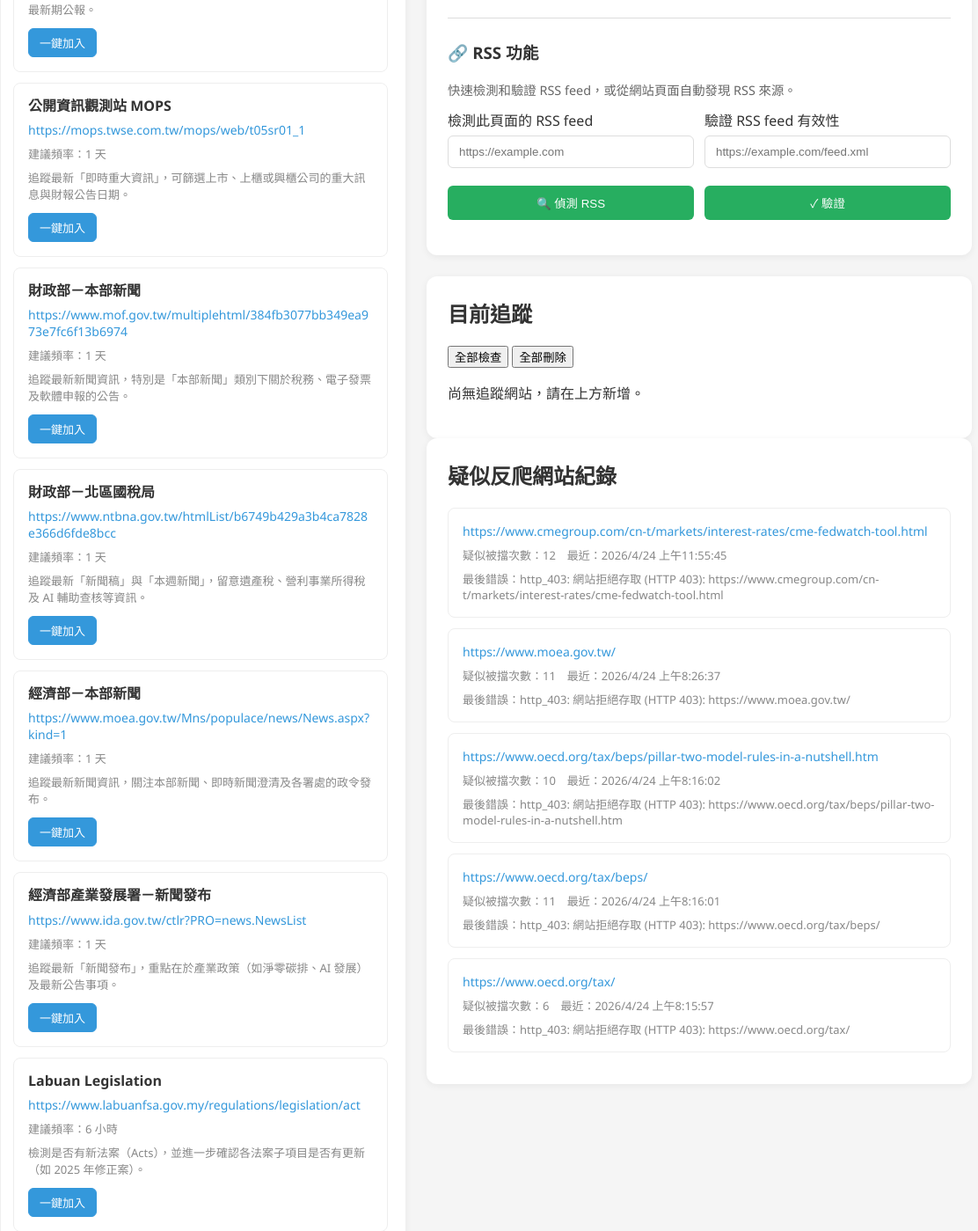
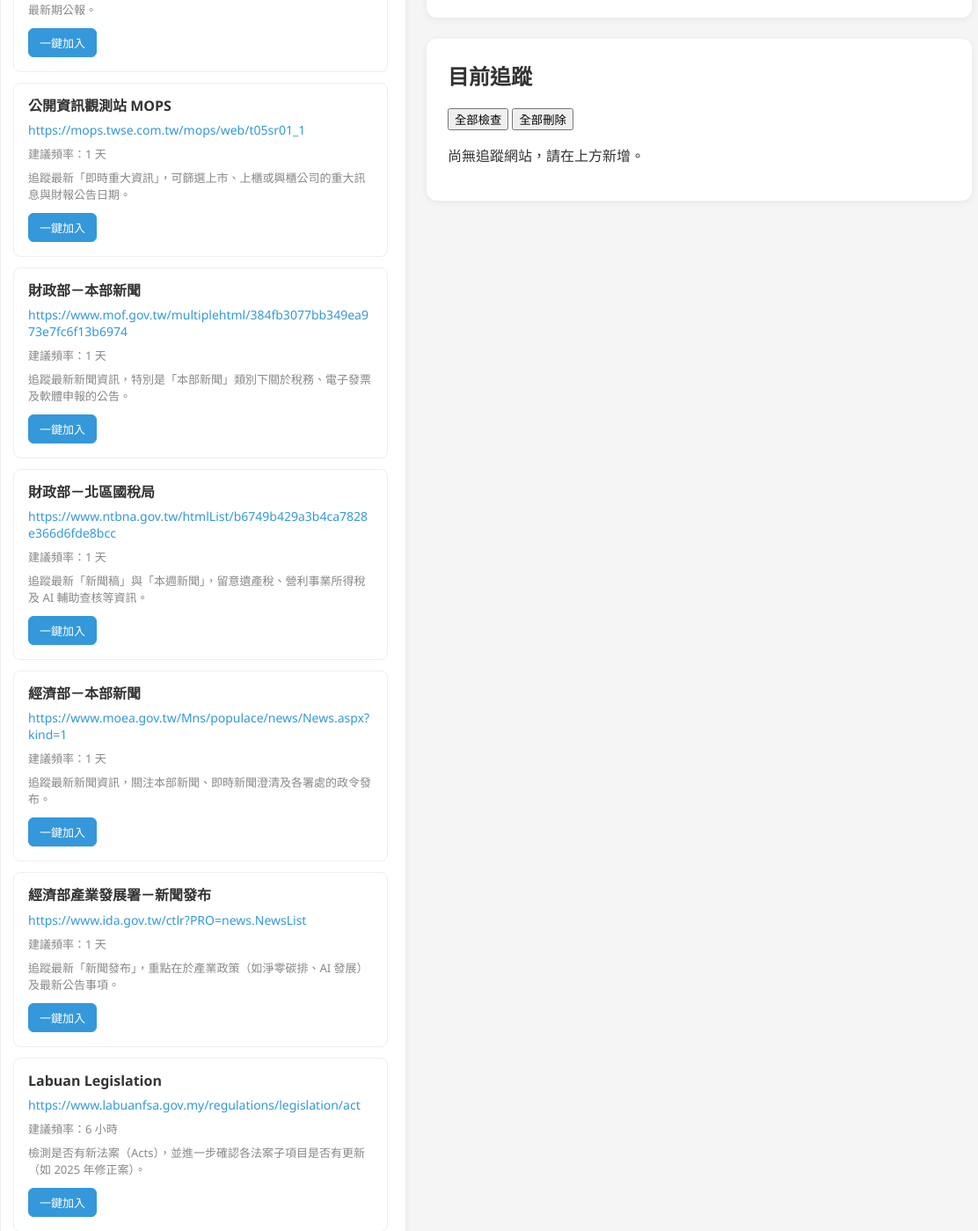
Before and after one commit to En0526/PwC_project, a Flask app: page /dashboard in a window 1680 px wide. Shown: the part 664-2063 px from the top of the page at 88% size, without its empty margins (31-1143 px from the left). Run offline with Flask 3, Linux system fonts and the light colour scheme; the visitor is signed in with stand-in values (Sample User, id 1); data that the repository does not hold is empty.

Commit message:
Remove RSS controls and blocked-sites panel from dashboard UI

```diff
--- a/frontend/static/dashboard.js
+++ b/frontend/static/dashboard.js
@@ -20,7 +20,6 @@
         const listEl = qs('sub-list');
         const form = qs('form-add-sub');
         const presetEl = qs('preset-list');
-        const blockedEl = qs('blocked-list');
         const intervalSelect = qs('sub-interval');
         const intervalCustomInput = qs('sub-interval-custom');
         const notifEl = qs('notif-list');
@@ -193,32 +192,6 @@
             })
             .catch(function () {
                 presetEl.innerHTML = '<p class="meta">無法載入推薦清單。</p>';
-            });
-    }
-
-    function loadBlockedSites() {
-        if (!blockedEl) return;
-        fetch('/api/blocked-sites', { credentials: 'same-origin' })
-            .then(function (r) { return r.json(); })
-            .then(function (data) {
-                var sites = (data && data.sites) ? data.sites : [];
-                if (!sites.length) {
-                    blockedEl.innerHTML = '<span class="meta">尚無紀錄。</span>';
-                    return;
-                }
-                blockedEl.innerHTML = sites.map(function (s) {
-                    var at = s.last_seen_at ? new Date(s.last_seen_at).toLocaleString('zh-TW') : '-';
-                    return (
-                        '<div class="sub-card preset-card">' +
-                        '<div class="url">' + escapeHtml(s.url) + '</div>' +
-                        '<div class="meta">疑似被擋次數：' + (s.count || 0) + '　最近：' + at + '</div>' +
-                        '<div class="meta">最後錯誤：' + escapeHtml(s.last_error || '-') + '</div>' +
-                        '</div>'
-                    );
-                }).join('');
-            })
-            .catch(function () {
-                blockedEl.innerHTML = '<span class="meta">無法載入反爬紀錄。</span>';
             });
     }
 
@@ -529,7 +502,6 @@
                     }
                 }
                 loadSubscriptions();
-                loadBlockedSites();
             })
             .catch(function (err) {
                 clearTimeout(timeoutId);
@@ -652,7 +624,6 @@
                     alert(lines.join('\n'));
                     loadSubscriptions();
                     loadNotifications();
-                    loadBlockedSites();
                 } else {
                     alert('全部檢查發生錯誤。');
                 }
@@ -720,7 +691,6 @@
 
     loadSubscriptions();
     loadPresets();
-    loadBlockedSites();
     loadNotifications();
     var checkAllBtn = qs('btn-check-all');
     if (checkAllBtn) {
--- a/frontend/templates/dashboard.html
+++ b/frontend/templates/dashboard.html
@@ -37,31 +37,6 @@
                     </label>
                     <button type="submit">新增</button>
                 </form>
-
-                <hr style="margin: 24px 0; border: none; border-top: 1px solid #ddd;">
-
-                <h3>🔗 RSS 功能</h3>
-                <p style="font-size: 0.9em; color: #666; margin-bottom: 12px;">快速檢測和驗證 RSS feed，或從網站頁面自動發現 RSS 來源。</p>
-
-                <div style="display: grid; grid-template-columns: 1fr 1fr; gap: 12px; margin-bottom: 16px;">
-                    <div>
-                        <label>檢測此頁面的 RSS feed
-                            <input type="url" id="rss-detect-url" placeholder="https://example.com" style="width: 100%; margin-top: 6px;">
-                        </label>
-                        <button type="button" id="btn-detect-rss" class="btn-detect-rss" style="width: 100%; margin-top: 8px;">🔍 偵測 RSS</button>
-                    </div>
-
-                    <div>
-                        <label>驗證 RSS feed 有效性
-                            <input type="url" id="rss-validate-url" placeholder="https://example.com/feed.xml" style="width: 100%; margin-top: 6px;">
-                        </label>
-                        <button type="button" id="btn-validate-rss" class="btn-validate-rss" style="width: 100%; margin-top: 8px;">✓ 驗證</button>
-                    </div>
-                </div>
-
-                <div id="rss-result" style="display: none; padding: 12px; background: #f5f5f5; border-radius: 4px; margin-bottom: 12px;">
-                    <div id="rss-result-content"></div>
-                </div>
             </section>
 
             <section class="subscription-list">
@@ -71,11 +46,6 @@
                     <button id="btn-delete-all" type="button" class="btn-delete-all danger">全部刪除</button>
                 </div>
                 <div id="sub-list"></div>
-            </section>
-
-            <section class="subscription-list">
-                <h2>疑似反爬網站紀錄</h2>
-                <div id="blocked-list" class="meta">尚無紀錄。</div>
             </section>
         </div>
 
```
